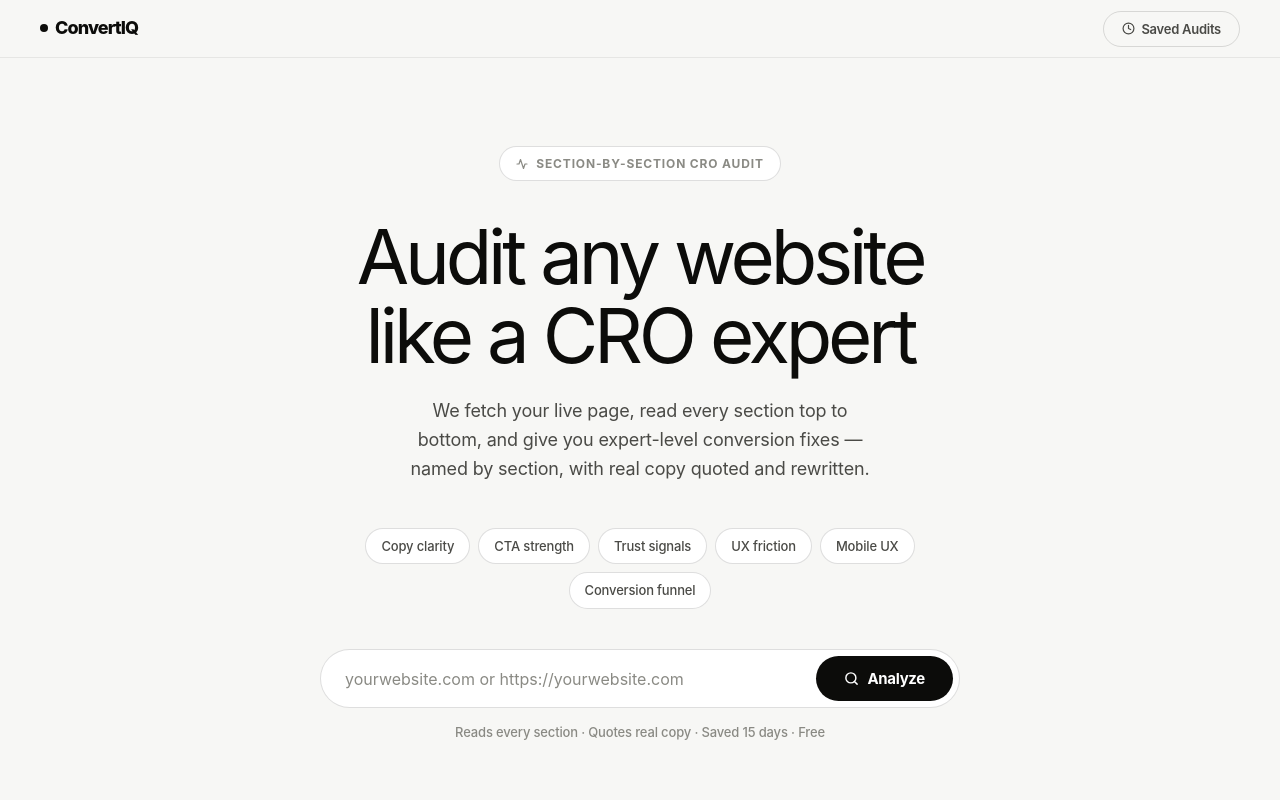
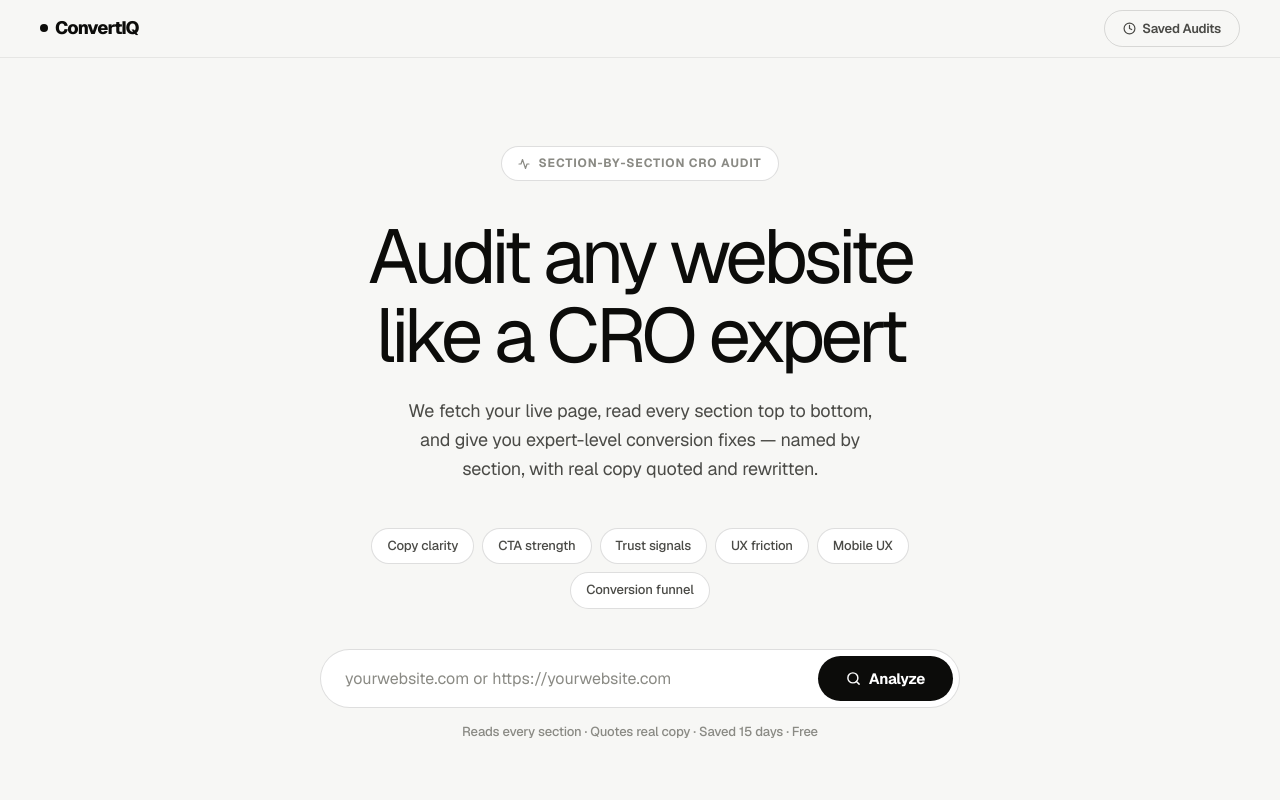
Before and after one commit to adefila/ConvertIQ, a Next.js app: page / in a window 1280 px wide. Shown: the top 800 px of the page. Built offline with nearby package versions, Linux system fonts and the light colour scheme.

Commit message:
Update layout.tsx

```diff
--- a/app/layout.tsx
+++ b/app/layout.tsx
@@ -1,8 +1,19 @@
+import type { Metadata } from 'next'
 import './globals.css'
+
+export const metadata: Metadata = {
+  title: 'ConvertIQ — AI Conversion Audit',
+  description: 'Audit any website like a senior CRO expert.',
+}
 
 export default function RootLayout({ children }: { children: React.ReactNode }) {
   return (
     <html lang="en">
+      <head>
+        <link rel="preconnect" href="https://fonts.googleapis.com" />
+        <link rel="preconnect" href="https://fonts.gstatic.com" crossOrigin="anonymous" />
+        <link href="https://fonts.googleapis.com/css2?family=Geist:wght@300;400;500;600;700;800;900&display=swap" rel="stylesheet" />
+      </head>
       <body>{children}</body>
     </html>
   )
```
